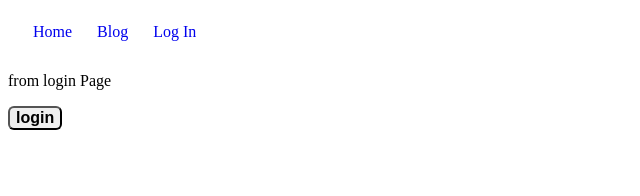
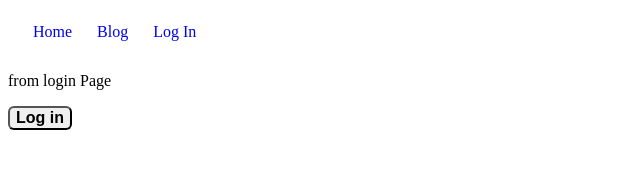
Before and after one commit to acpalacios3/dynamic-routing, a React (Vite) app: page /login in a window 1280 px wide. Shown: the top 196 px of the page, without its empty margins (0-640 px from the left). Built offline with nearby package versions, Linux system fonts and the light colour scheme.

Commit message:
create a simple Admin page with the message 'Welcome to the Admin Dashboard.'

```diff
--- a/src/components/Navbar.jsx
+++ b/src/components/Navbar.jsx
@@ -1,11 +1,11 @@
-import Login from "../pages/Login";
+// import Login from "../pages/Login";
 import { Link } from "react-router-dom";
 import { useContext } from "react";
 import { AuthContext } from "../context/AuthContext";
 
 export default function Navbar() {
 
-    const { isAuthenticated, login, logout } = useContext(AuthContext);
+    const { isAuthenticated, logout } = useContext(AuthContext);
 
     return (
         <nav className="navbar">
@@ -14,6 +14,8 @@ export default function Navbar() {
             <Link to="/">Home</Link>
             <Link to="/blog">Blog</Link>
 
+            {/* Use the context to: If the user is authenticated, display the "Admin link" and "Log Out" button,
+            otherwise, display the "Log In" link */}
             {isAuthenticated ? (
                 <>
                     <Link to="/admin">Admin</Link>
@@ -21,9 +23,9 @@ export default function Navbar() {
                         Log Out
                     </button>
                 </>
-            ) : (
-                <Link to="/login">Log In</Link>
-            )}
+            ) : (<Link to="/login">Log In</Link>)
+
+            }
 
         </nav>
 
--- a/src/pages/Blog.jsx
+++ b/src/pages/Blog.jsx
@@ -12,9 +12,10 @@ function Blog() {
           {/* <h2>{postItem.title}</h2> */}
 
           <h2>
-            <link to = {`/blog/${postItem.slug}`} />
+            {/* create a navigation link and get the current blog slug */}
+            <Link to = {`/blog/${postItem.slug}`} />
             {postItem.title}
-            <link/>
+            <Link/>
 
           </h2>
 
--- a/src/pages/BlogPost.jsx
+++ b/src/pages/BlogPost.jsx
@@ -7,11 +7,12 @@ export default function BlogPost() {
     const { slug } = useParams();
 
     // console.log(slug);
-
+    //  find() goes through the array and returns the first blog that matches the slug.
     const itemSelect = post.find(
         (item) => item.slug === slug
     );
 
+    // if it doesn't find the blog, it shows a message
     if (!itemSelect) {
         return <h2> Post not found </h2>
     }
--- a/src/pages/Login.tsx
+++ b/src/pages/Login.tsx
@@ -8,12 +8,17 @@ export default function Login() {
     return (
         <div>
             <p>from login Page</p>
+
+            {/* Login Page (/login):
+            A simple page with a “Log In” button that calls the login() function from the context. */}
             <button
                 className="auth-button"
-                onClick={isAuthenticated ? logout : login}
+                // onClick={isAuthenticated ? logout : login}
+                onClick={login}
             >
+                {/* {isAuthenticated ? "logout" : "login"} */}
 
-                {isAuthenticated ? "logout" : "login"}
+                Log in
 
             </button>
 
```
Also changed, not shown: src/pages/Admin.jsx (+10 -0 lines), src/components/ProtectedRouter.jsx (added), src/components/Router.jsx (deleted).
